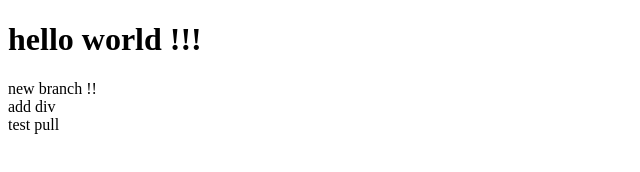
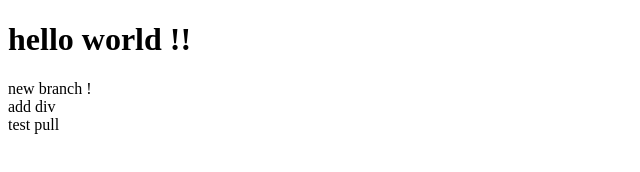
Before and after one commit to tomrossi62/git_training, a plain HTML site: page index.html in a window 1280 px wide. Shown: the full height of the page, 0-640 px from the left. Drawn offline with Linux system fonts and the light colour scheme.

Commit message:
Update index.html

```diff
--- a/index.html
+++ b/index.html
@@ -7,8 +7,8 @@
     <title>Document</title>
 </head>
 <body>
-    <h1>hello world !!!</h1>
-    <div>new branch !!</div>
+    <h1>hello world !!</h1>
+    <div>new branch !</div>
     <div>add div</div>
     <div>test pull</div>
 </body>
```
